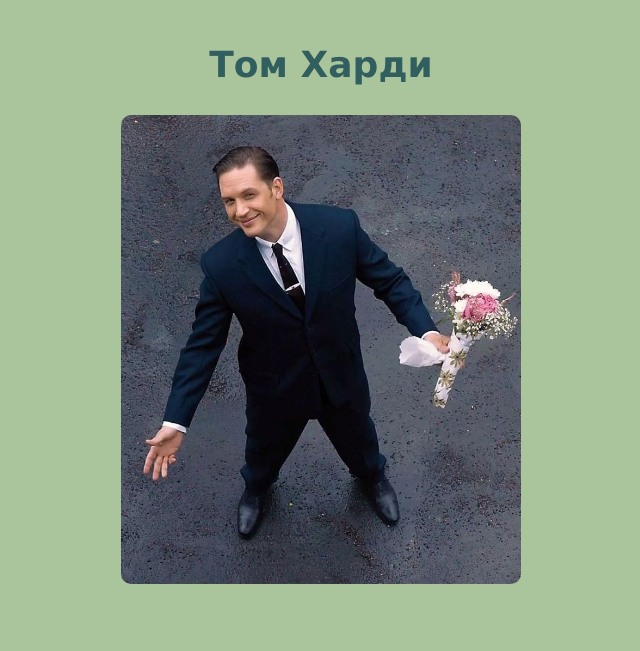
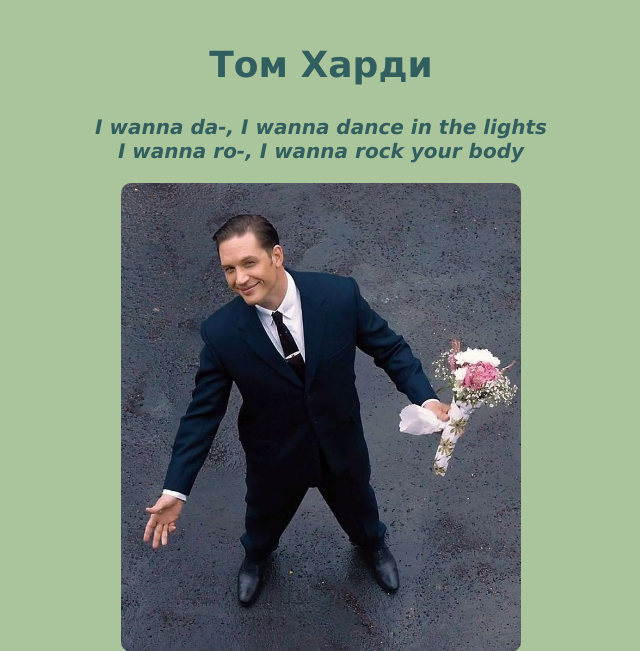
Before and after one commit to Keller-An/web-back-labs, a Flask app: page /image in a window 1280 px wide. Shown: the top 651 px of the page, without its empty margins (319-959 px from the left). Run offline with Flask 3, Linux system fonts and the light colour scheme.

Commit message:
Стили, правки

```diff
--- a/app.py
+++ b/app.py
@@ -48,6 +48,8 @@ def image():
     </head>
     <body>
         <h1>Том Харди</h1>
+        <h3>I wanna da-, I wanna dance in the lights<br>
+        I wanna ro-, I wanna rock your body</h3>
         <img src="''' + path + '''">
     </body>
 </html>
--- a/static/lab1.css
+++ b/static/lab1.css
@@ -15,3 +15,8 @@ h1 {
     font-size: 36px;
     margin-bottom: 30px;
 }
+h3 {
+    font-size: 20px;
+    margin-bottom: 20px;
+    font-style: italic;
+}
```
